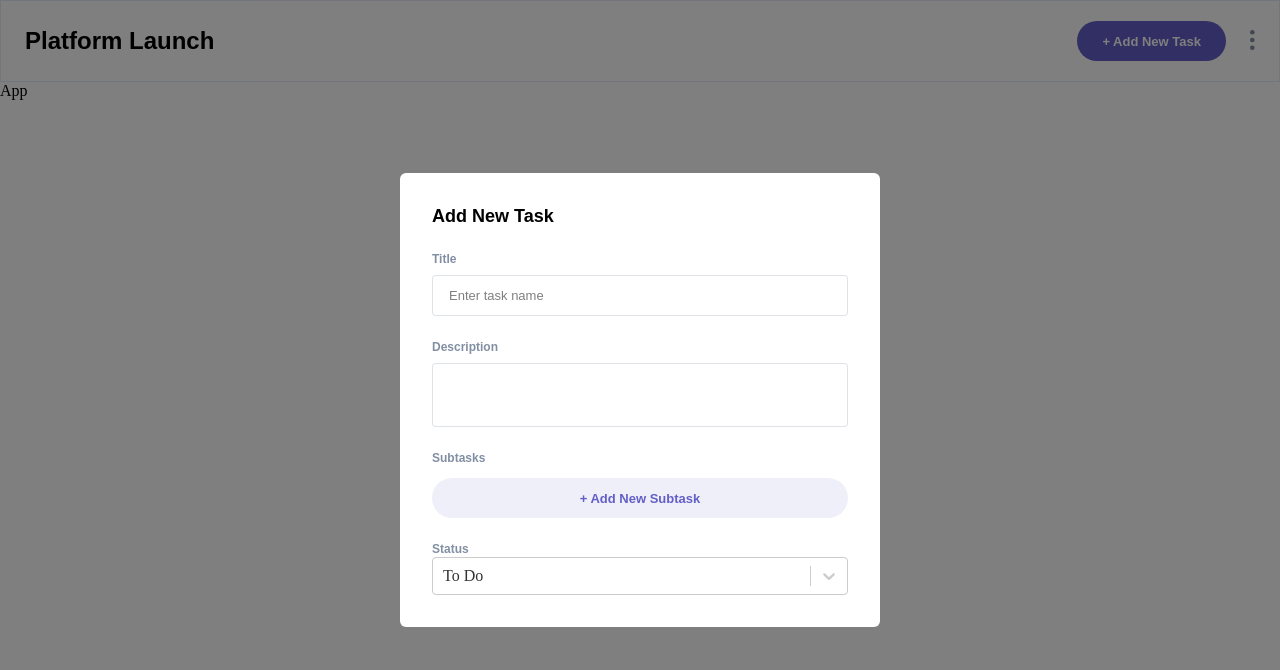
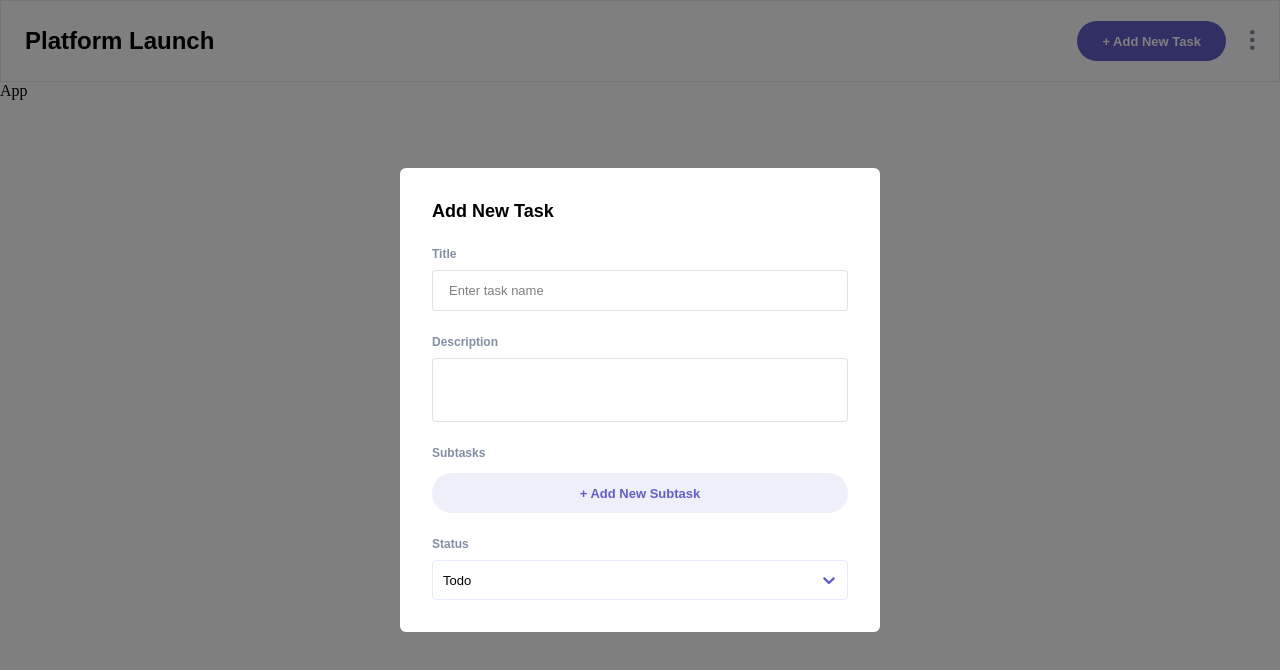
Before and after one commit to renras/kanban-task-management-web-app, a React (Create React App) app: page / in a window 1280 px wide. Shown: the top 670 px of the page. Built offline with nearby package versions, Linux system fonts and the light colour scheme.

Commit message:
add styling to select component

```diff
--- a/src/components/AddTask/AddTask.module.scss
+++ b/src/components/AddTask/AddTask.module.scss
@@ -36,3 +36,7 @@
   display: block;
   margin-top: 24px;
 }
+
+.dropdown {
+  margin-top: 8px;
+}
--- a/src/components/AddTask/AddTask.tsx
+++ b/src/components/AddTask/AddTask.tsx
@@ -13,7 +13,7 @@ interface SubTask {
 }
 
 const STATUS_OPTIONS: Option<string>[] = [
-  { value: "todo", label: "To Do" },
+  { value: "todo", label: "Todo" },
   { value: "inprogress", label: "In Progress" },
   { value: "done", label: "Done" },
 ];
@@ -100,6 +100,7 @@ recharge the batteries a little."
       </Label>
       <Select
         id="status"
+        className={styles.dropdown}
         options={STATUS_OPTIONS}
         value={activeStatus}
         onChange={(value) => changeActiveStatus(value as Option<string>)}
--- a/src/components/elements/Select/Select.module.scss
+++ b/src/components/elements/Select/Select.module.scss
@@ -0,0 +1,5 @@
+@use "../../../styles/typography";
+
+.select {
+  @extend %body-l;
+}
--- a/src/components/elements/Select/Select.tsx
+++ b/src/components/elements/Select/Select.tsx
@@ -1,4 +1,4 @@
-import Select from "react-select";
+import Select, { StylesConfig } from "react-select";
 
 import styles from "./Select.module.scss";
 
@@ -12,6 +12,7 @@ interface Props<T> {
   onChange: (option: Option<T> | null) => void;
   value: Option<T>;
   id?: string;
+  className?: string;
 }
 
 const SelectComponent = <T extends string | number | null>({
@@ -19,14 +20,42 @@ const SelectComponent = <T extends string | number | null>({
   options,
   onChange,
   value,
+  className,
 }: Props<T>) => {
+  const customStyles: StylesConfig<Option<T>> = {
+    singleValue: (provided) => ({
+      ...provided,
+      color: "black",
+      padding: "0",
+    }),
+    control: (provided, state) => ({
+      ...provided,
+      border: "1px solid #e4ebfa",
+      height: "40px",
+      boxShadow: state.isFocused ? "0 0 0 1px #635fc7" : "0",
+      cursor: "pointer",
+      "&:hover": {
+        border: "1px solid #e4ebfa",
+      },
+    }),
+    dropdownIndicator: (provided) => ({
+      ...provided,
+      color: "#635fc7",
+    }),
+  };
+
   return (
     <Select
+      styles={customStyles}
       id={id}
-      className={styles.select}
+      className={`${styles.select} ${className}`}
       options={options}
       onChange={(value) => onChange(value)}
       value={value}
+      isMulti={false}
+      components={{
+        IndicatorSeparator: () => null,
+      }}
     />
   );
 };
--- a/src/styles/_variables.scss
+++ b/src/styles/_variables.scss
@@ -12,4 +12,4 @@ $main-purple-hover: #a8a4ff;
 $red: #ea5555;
 $red-hover: #ff9898;
 
-$border: 0.1px solid $lines-light;
+$border: 1px solid $lines-light;
```
